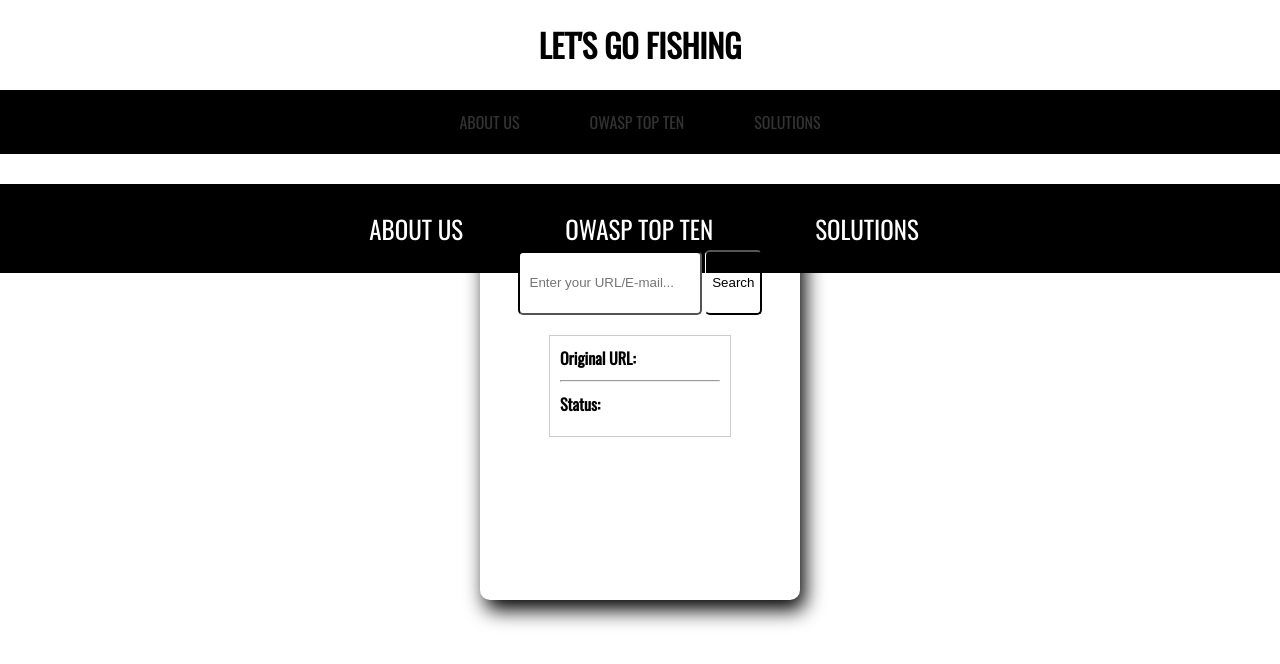
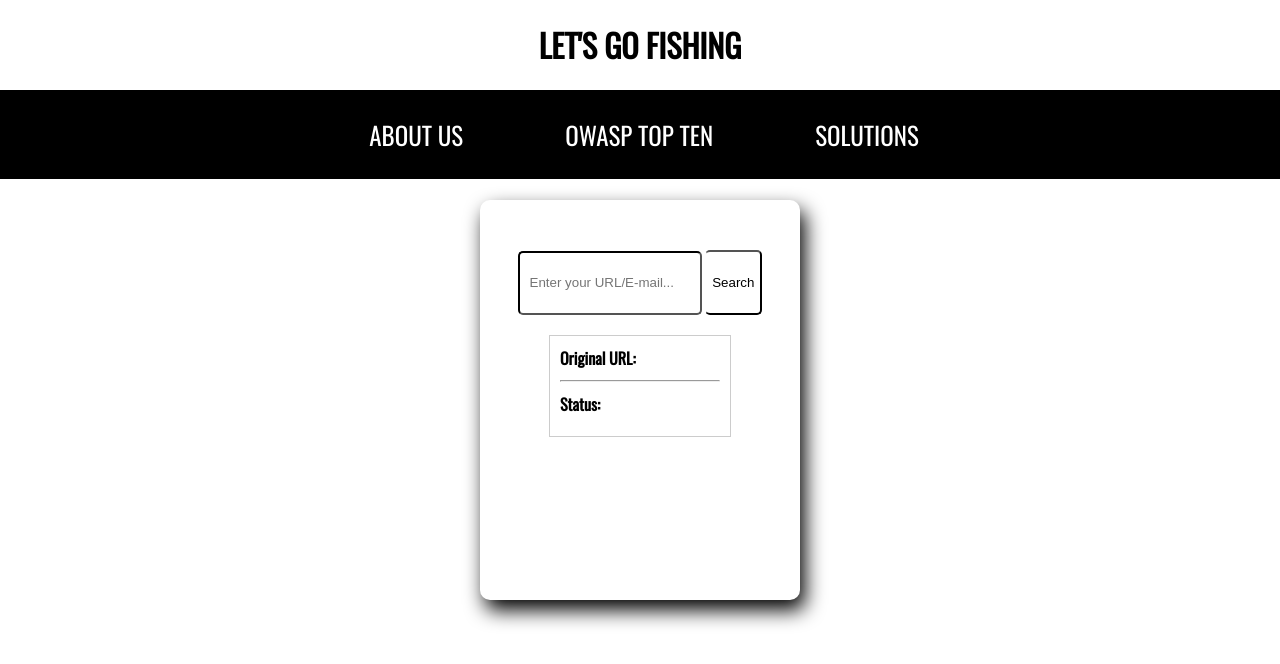
Before and after one commit to DanielHerrera2/MoblieSecurity1.0, a website: page landingPage.html in a window 1280 px wide. Drawn offline with nearby package versions, Linux system fonts and the light colour scheme.

Commit message:
Resolved merge conflict

```diff
--- a/landingPage.html
+++ b/landingPage.html
@@ -17,12 +17,6 @@
 <body>
     <div id="banner">
     <h1>LET'S GO FISHING</h1>
-
-    <div id="navbar">
-        <a href="#about-us">ABOUT US</a>
-        <a href="#owasp-top-ten">OWASP TOP TEN</a>
-        <a href="#solutions">SOLUTIONS</a>
-    </div>
 
         <div id="navbar">
             <!-- <a>LET'S GO PHISHING</a> -->
```
